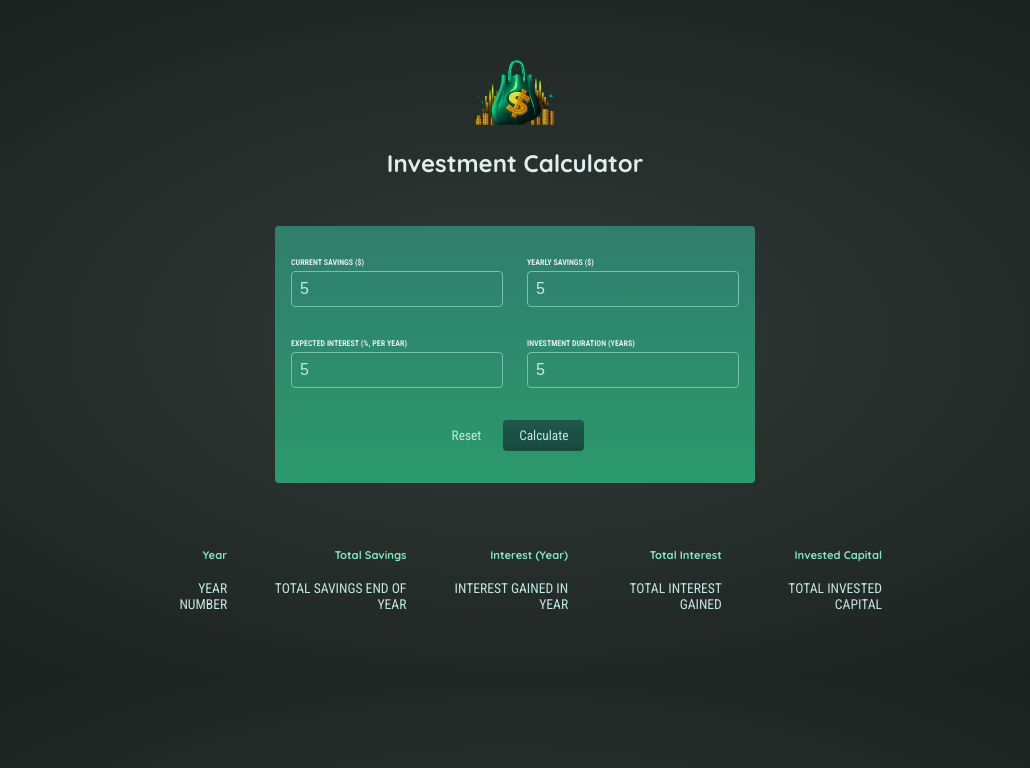
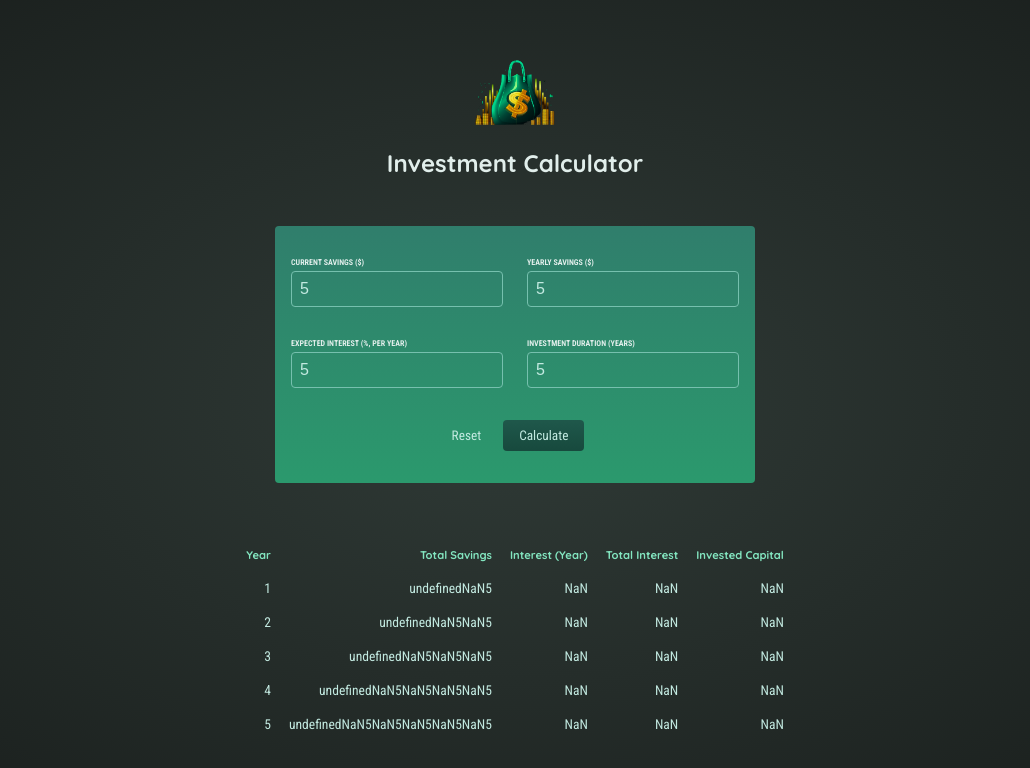
Before and after one commit to teejay327/investment-calculator, a React (Create React App) app: page / in a window 1280 px wide. Both pictures are taken after typing "5", "5", "5", "5" into the empty fields and a click on the button "Calculate". Shown: the top 768 px of the page, without its empty margins (125-1155 px from the left). Built offline with nearby package versions, Linux system fonts and the light colour scheme.

Commit message:
Set up table values

```diff
--- a/src/App.js
+++ b/src/App.js
@@ -4,14 +4,18 @@
 import Header from './components/Header';
 
 function App() {
-  const [results, setResults] = useState(null);
+  const [userInput, setUserInput] = useState(null);
   const calculateHandler = (userInput) => {
-    const yearlyData = [];
+    setUserInput(userInput)
+    }
 
-    let currentSavings = +userInput['current-savings'];
-    const yearlyContribution = +userInput['yearly-contribution'];
-    const expectedReturn = +userInput['expected-return'] / 100;
-    const duration = +userInput['duration'];
+  const yearlyData = [];
+
+  if (userInput) {
+    let currentSavings = userInput['current-savings'];
+    const yearlyContribution = userInput['yearly-contribution'];
+    const expectedReturn = userInput['expected-return'] / 100;
+    const duration = userInput['duration'];
 
     for (let i = 0; i < duration; i++) {
       const yearlyInterest = currentSavings * expectedReturn;
@@ -23,21 +27,19 @@
         yearlyContribution: yearlyContribution,
       });
     }
-    setResults(yearlyData);
-  };
+  }
 
   return (
     <div>
       <Header />
-
       <UserInput onCalculate={ calculateHandler }/>
 
-      {/* Todo: Show below table conditionally (only once result data is available) */}
-      {/* Show fallback text if no data is available */}
-      <ResultsTable />
+      {!userInput && <p>Investment not yet calculated</p>}
+      {userInput && <ResultsTable data={ yearlyData }
+        initialInvestment={ userInput['current-savings'] }/> }
 
     </div>
   );
-}
+};
 
 export default App;
--- a/src/components/ResultsTable.js
+++ b/src/components/ResultsTable.js
@@ -1,7 +1,7 @@
 import React from 'react';
 import './ResultsTable.css';
 
-const ResultsTable = () => {
+const ResultsTable = (props) => {
   return (
     <div>
       <table className="result">
@@ -15,13 +15,17 @@
         </tr>
       </thead>
       <tbody>
-        <tr>
-          <td>YEAR NUMBER</td>
-          <td>TOTAL SAVINGS END OF YEAR</td>
-          <td>INTEREST GAINED IN YEAR</td>
-          <td>TOTAL INTEREST GAINED</td>
-          <td>TOTAL INVESTED CAPITAL</td>
-        </tr>
+        {props.data.map((yearData) => (
+          <tr key={ yearData.year }>
+            <td>{ yearData.year }</td>
+            <td>{ yearData.savingsEndOfYear }</td>
+            <td>{ yearData.yearlyInterest }</td>
+            <td>{ yearData.savingsEndOfYear - props.initialInvestment
+             - yearData.yearlyContribution * yearData.year }</td>
+            <td>{ props.initialInvestment + yearData.yearlyContribution * yearData.year }</td>
+          </tr>
+        ))}
+
       </tbody>
       </table>
     </div>
```
